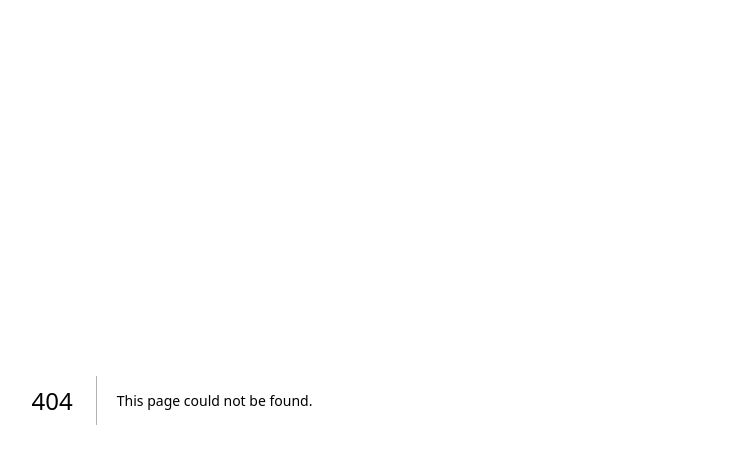
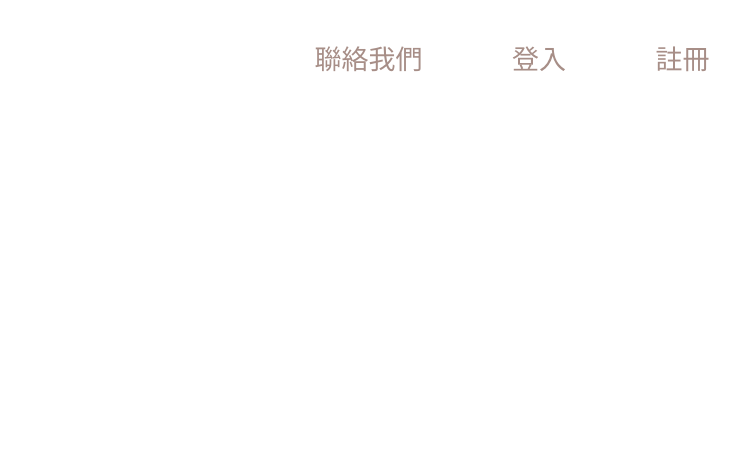
Before and after one commit to nyraa/UIDD2024-urn, a Next.js app: page /login in a window 1280 px wide. Before the commit this address had no page. Shown: the top 464 px of the page, without its empty margins (468-1208 px from the left). Built offline with nearby package versions, Linux system fonts and the light colour scheme.

Commit message:
add login page

```diff
--- /dev/null
+++ b/src/app/login/page.jsx
@@ -0,0 +1,9 @@
+import Nav from "@app/components/Nav";
+
+export default function LoginPage() {
+    return (
+        <>
+            <Nav />
+        </>
+    );
+};
```
